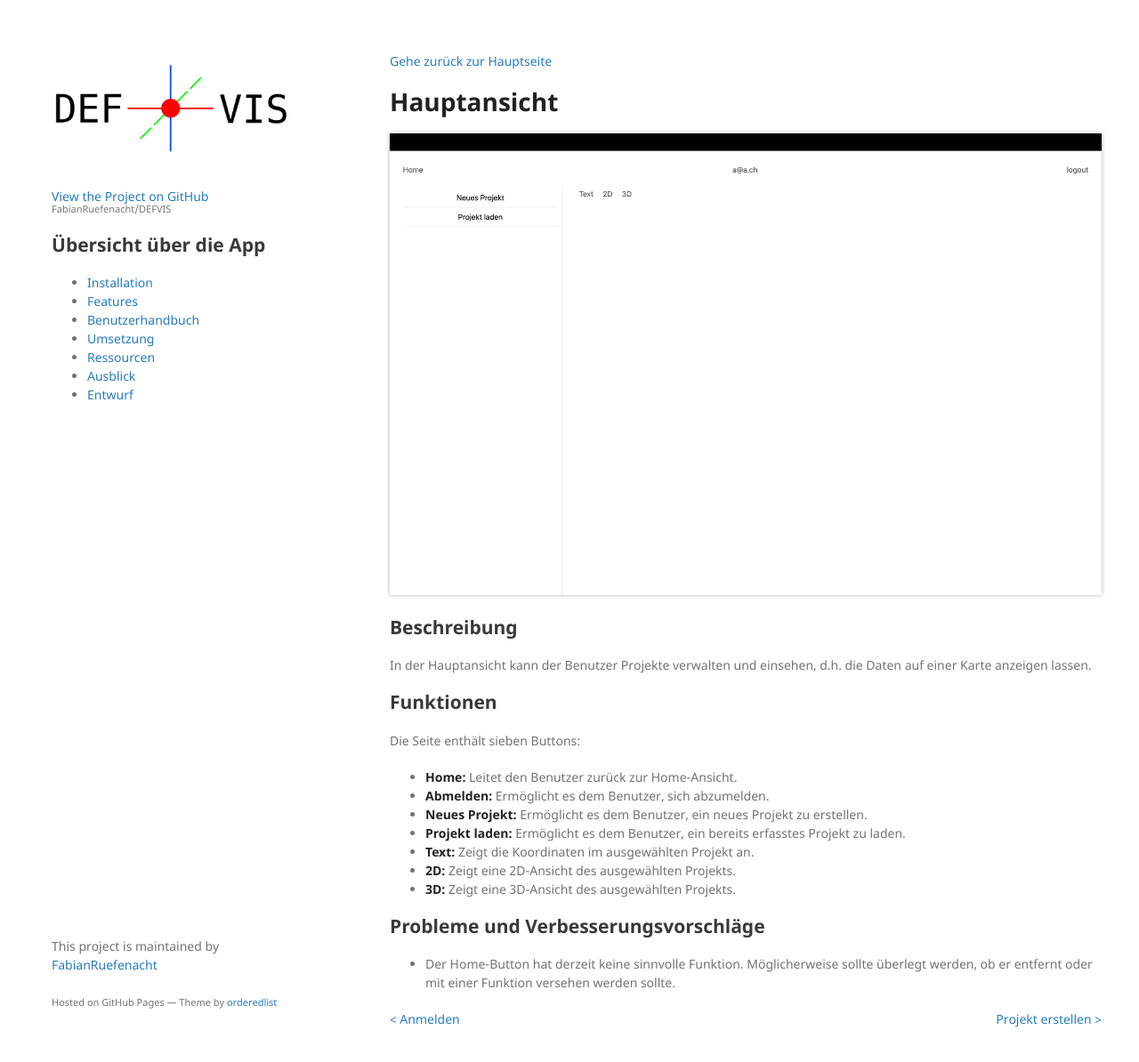
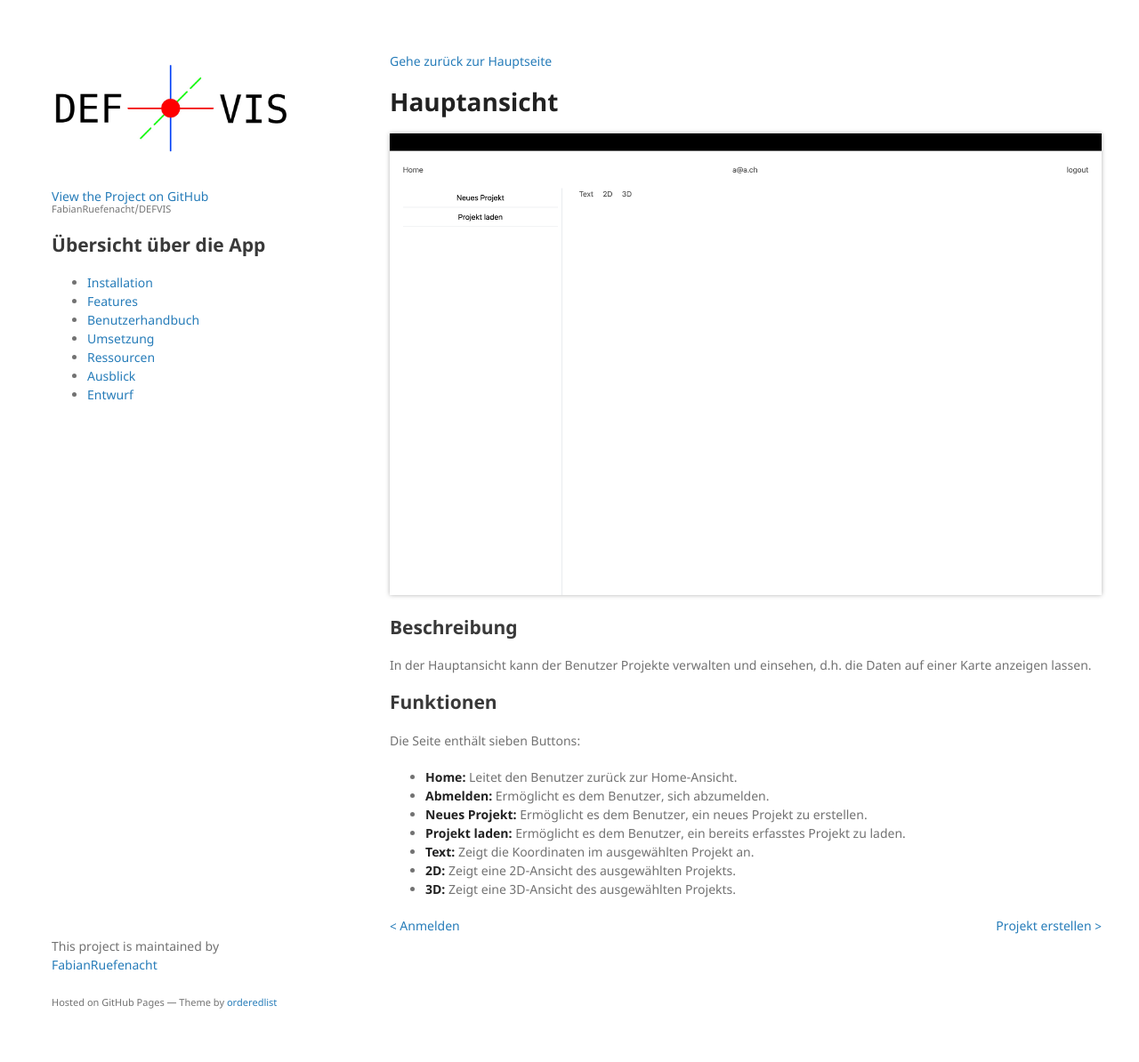
Before and after one commit to FabianRuefenacht/DEFVIS, a Jekyll site: the page built from docs/main_view.md, in a window 1280 px wide and 1206 px high. Shown: the top 1194 px of the window at 89% size. Built offline with Jekyll 4.4.1, drawn with Linux system fonts in a browser that asks for light colours; our own code applies the rules of GitHub Pages for plain Markdown files.

Commit message:
Update main_view.md

```diff
--- a/docs/main_view.md
+++ b/docs/main_view.md
@@ -20,9 +20,6 @@ Die Seite enthält sieben Buttons:
 - **2D:** Zeigt eine 2D-Ansicht des ausgewählten Projekts.
 - **3D:** Zeigt eine 3D-Ansicht des ausgewählten Projekts.
 
-## Probleme und Verbesserungsvorschläge
-
-- Der Home-Button hat derzeit keine sinnvolle Funktion. Möglicherweise sollte überlegt werden, ob er entfernt oder mit einer Funktion versehen werden sollte.
 
 <div style="text-align: left; float: left;"><a href="login.html">< Anmelden</a></div>
 <div style="text-align: right; float: right;"><a href="create_project.html">Projekt erstellen ></a></div>
```
